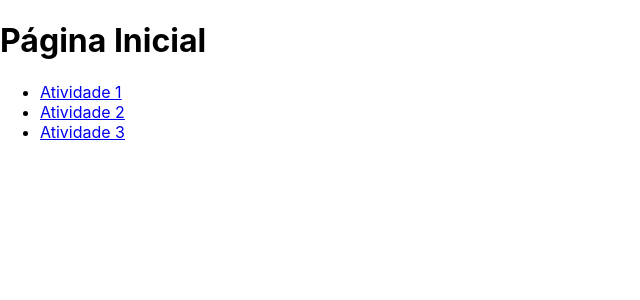
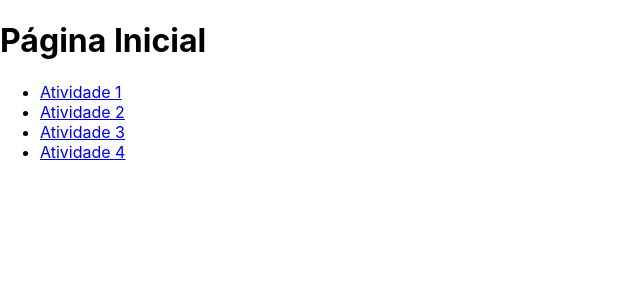
Before and after one commit to link1nk/LabEngenhariaSoftware2, a React (Create React App) app: page / in a window 1280 px wide. Shown: the top 300 px of the page, without its empty margins (0-640 px from the left). Built offline with nearby package versions, Linux system fonts and the light colour scheme.

Commit message:
corrigindo home

```diff
--- a/src/Home.js
+++ b/src/Home.js
@@ -16,6 +16,9 @@ const Home = () =>{
                         <li>
                             <Link to="Atv03">Atividade 3</Link>
                         </li>
+                        <li>
+                            <Link to="Atv04">Atividade 4</Link>
+                        </li>
                     </ul>
                 </nav>
         </div>
```
